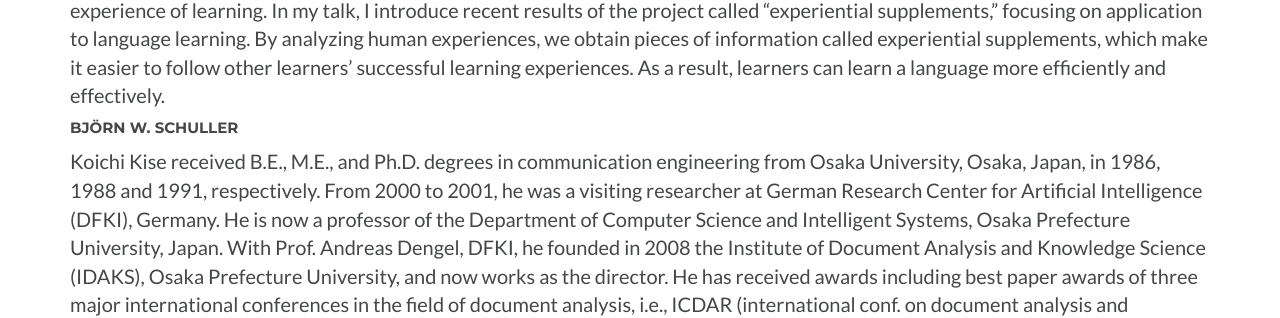
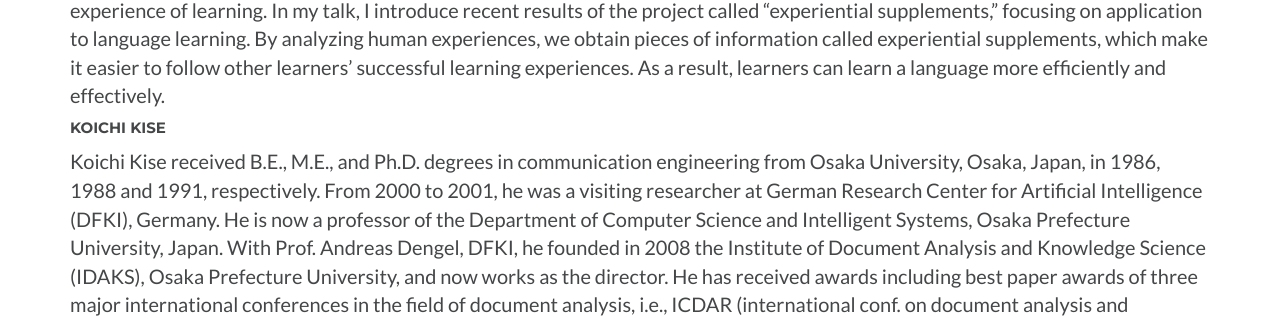
Before and after one commit to abc-research/abc-research.github.io, a Jekyll site: the page built from index.html, in a window 1280 px wide and 900 px high, scrolled down 2864 px. Shown: the part 142-460 px from the top of the window. Built offline with Jekyll 4.4.1, drawn with Linux system fonts in a browser that asks for light colours.

Commit message:
Update keynote.html

```diff
--- a/_includes/keynote.html
+++ b/_includes/keynote.html
@@ -25,16 +25,9 @@
                     <p>Osaka Prefecture University / Japan</p>
                     <h4>Reading of Reading for Actuating: Augmenting Human Learning by Experiential Supplements</h4>
                     <p>Reading is a fundamental activity for learning languages. By “reading” a reading behavior of a learner, we can know the level of the learner’s knowledge and mental states. The result of “reading” can be used to improve learners’ behavior by using various actuators, i.e., methods of giving feedback. In general, effective actuators depend on learners and thus can be found by analyzing the experience of learning. In my talk, I introduce recent results of the project called “experiential supplements,” focusing on application to language learning. By analyzing human experiences, we obtain pieces of information called experiential supplements, which make it easier to follow other learners’ successful learning experiences. As a result, learners can learn a language more efficiently and effectively.</p>
-                    <h5>Björn W. Schuller</h5>
+                    <h5>Koichi Kise</h5>
                     <p>Koichi Kise received B.E., M.E., and Ph.D. degrees in communication engineering from Osaka University, Osaka, Japan, in 1986, 1988 and 1991, respectively. From 2000 to 2001, he was a visiting researcher at German Research Center for Artificial Intelligence (DFKI), Germany. He is now a professor of the Department of Computer Science and Intelligent Systems, Osaka Prefecture University, Japan. With Prof. Andreas Dengel, DFKI, he founded in 2008 the Institute of Document Analysis and Knowledge Science (IDAKS), Osaka Prefecture University, and now works as the director. He has received awards including best paper awards of three major international conferences in the field of document analysis, i.e., ICDAR (international conf. on document analysis and recognition, in 2007 and 2013), DAS (document analysis systems, in 2010) and ICFHR (international conf. on frontiers in handwriting recognition, in 2010). He was the chair of IAPR TC11 (reading systems, 2012-2016), and a member of IAPR conferences and meetings committee. He has been an Editor-in-Chief of International Journal of Document Analysis and Recognition. He also worked for international conferences including as the general chair of ICDAR2017, a track chair of the document analysis track of ICPRs (2012, 2018), and a program co-chair of ICDAR2013, 2015 and ACPR2013, 2015. His research interests are in the areas of document analysis, human behavior analysis and learning augmentation.</p>
                 </div>
-
-
-
-
-
-
-
             </div>
         </div>
     </section>
```
